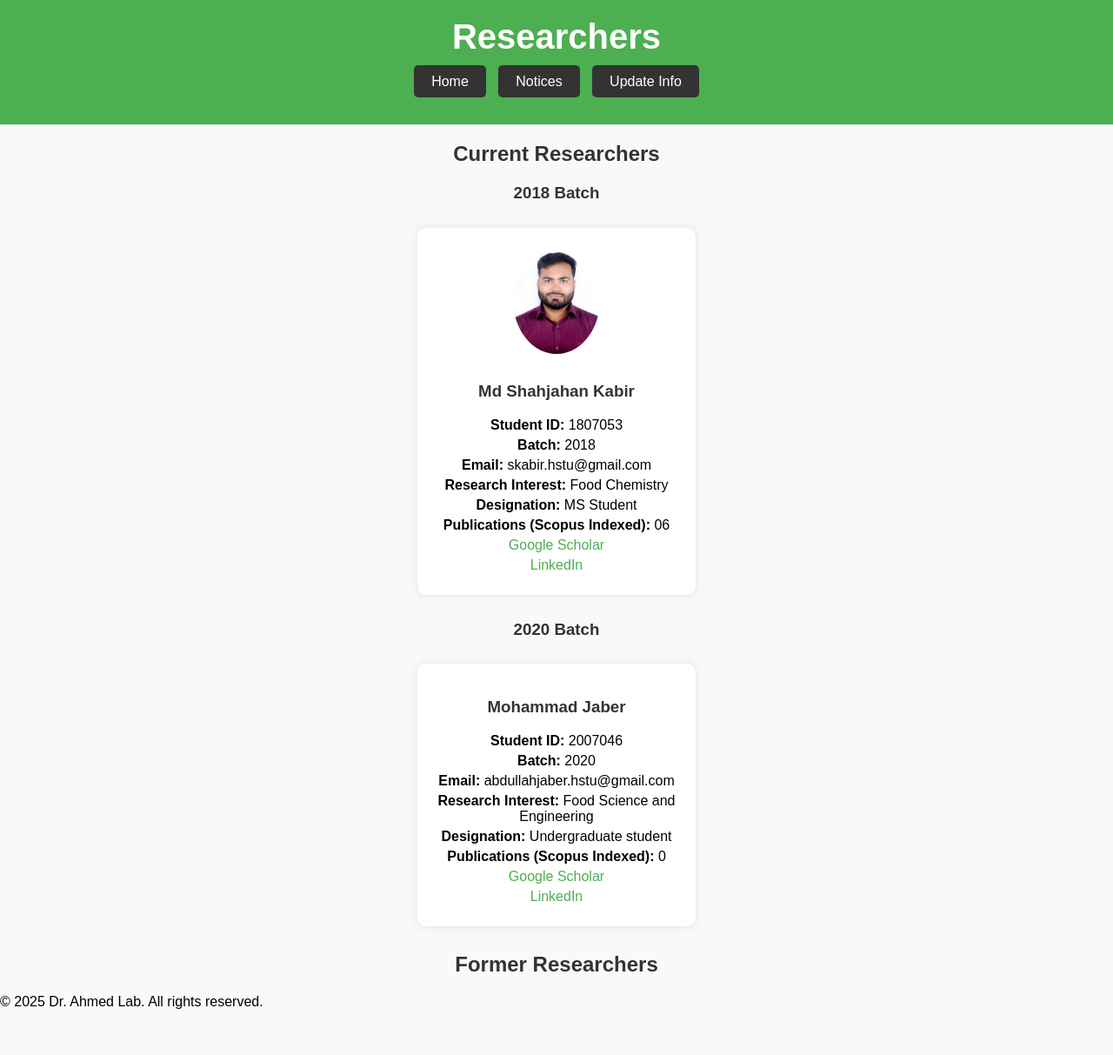
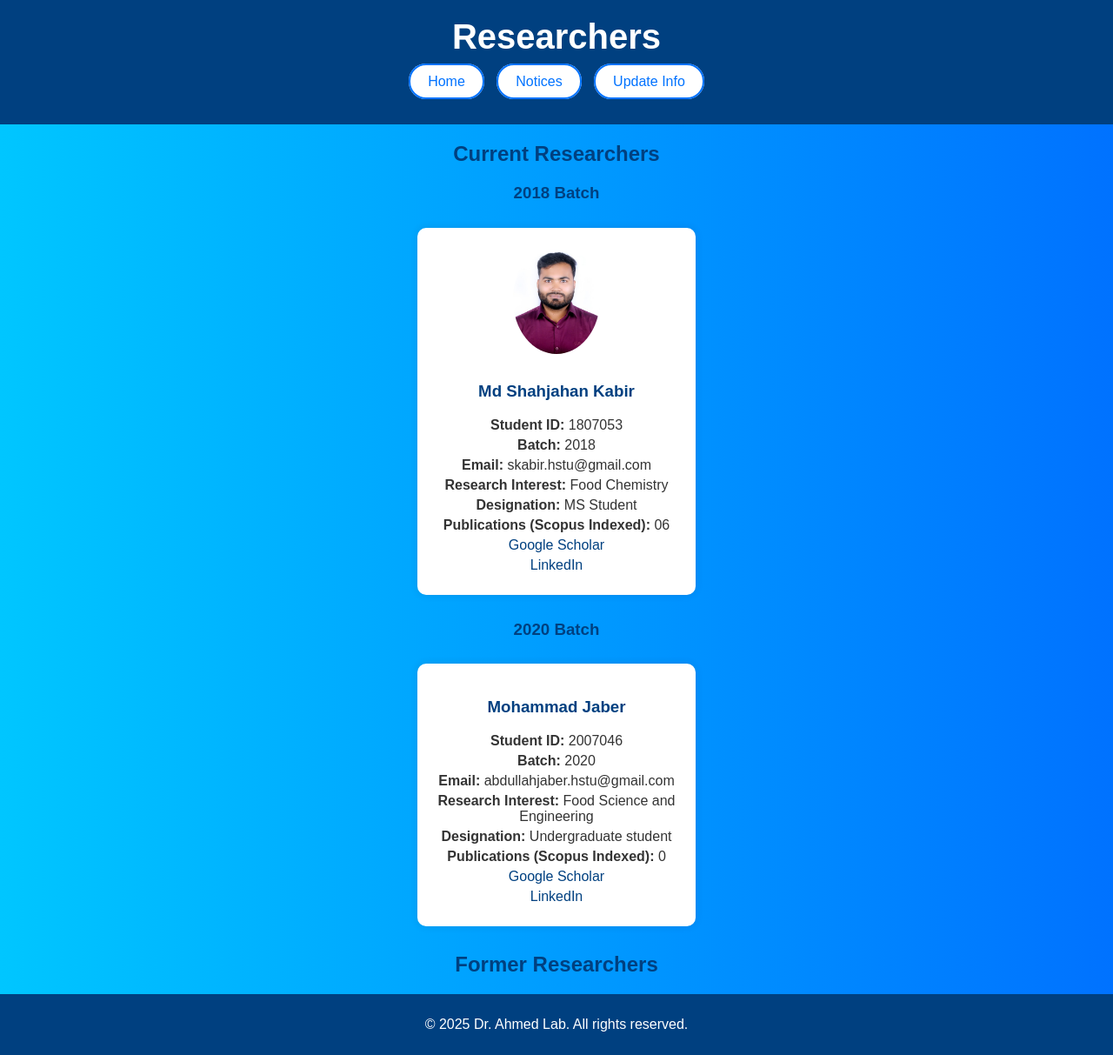
Before and after one commit to foodresearchers/DALab, a plain HTML site: page researchers.html in a window 1280 px wide. Shown: the whole page at 87% size. Before the commit the page ends 1177 px from the top, so only its background shows below. Drawn offline with Linux system fonts and the light colour scheme.

Commit message:
Update styles.css

```diff
--- a/styles.css
+++ b/styles.css
@@ -2,13 +2,14 @@ body {
     font-family: Arial, sans-serif;
     margin: 0;
     padding: 0;
-    background-color: #f8f9fa; /* Updated background color */
+    background: linear-gradient(to right, #00c6ff, #0072ff); /* Blue gradient background */
+    color: #333;
 }
 
 header {
-    background-color: #4CAF50; /* Updated header color */
+    background-color: #004080; /* Dark blue header */
     color: #fff;
-    padding: 20px 0; /* Increased padding */
+    padding: 20px 0;
     text-align: center;
 }
 
@@ -19,23 +20,23 @@ h1 {
 
 h2, h3 {
     text-align: center;
-    color: #333;
+    color: #004080;
 }
 
 .message {
     background-color: #fff;
-    margin: 20px auto; /* Center align messages */
+    margin: 20px auto;
     padding: 20px;
     border-radius: 10px;
     box-shadow: 0 0 10px rgba(0, 0, 0, 0.1);
-    max-width: 600px; /* Added max-width for better layout */
+    max-width: 600px;
 }
 
 .message img {
     max-width: 100px;
     border-radius: 50%;
     display: block;
-    margin: 10px auto; /* Center align image */
+    margin: 10px auto;
 }
 
 nav {
@@ -47,14 +48,16 @@ nav a {
     padding: 10px 20px;
     margin: 5px;
     text-decoration: none;
-    color: #fff;
-    background-color: #333;
-    border-radius: 5px;
-    transition: background-color 0.3s ease; /* Smooth transition for hover effect */
+    color: #0072ff; /* Blue text */
+    background-color: #fff; /* White background */
+    border: 2px solid #0072ff;
+    border-radius: 20px; /* Rounded rectangle buttons */
+    transition: background-color 0.3s ease, color 0.3s ease; /* Smooth transition for hover effect */
 }
 
 nav a:hover {
-    background-color: #555; /* Hover effect for navigation links */
+    background-color: #0072ff; /* Blue background on hover */
+    color: #fff; /* White text on hover */
 }
 
 .card-section .card {
@@ -65,8 +68,8 @@ nav a:hover {
     box-shadow: 0 0 10px rgba(0, 0, 0, 0.1);
     display: inline-block;
     vertical-align: top;
-    width: calc(25% - 40px); /* Adjust width for four cards side by side */
-    text-align: center; /* Center align all card elements */
+    width: calc(25% - 40px);
+    text-align: center;
 }
 
 .card-section .card img {
@@ -76,7 +79,7 @@ nav a:hover {
 }
 
 .card-section .card p {
-    margin: 5px 0; /* Reduce line gaps */
+    margin: 5px 0;
 }
 
 .card-section .card .label {
@@ -84,7 +87,7 @@ nav a:hover {
 }
 
 .card-section .card a {
-    color: #4CAF50; /* Updated link color */
+    color: #004080; /* Dark blue link color */
     text-decoration: none;
 }
 
@@ -109,8 +112,15 @@ nav a:hover {
 #notice-list li {
     background-color: #fff;
     margin: 10px 0;
-    padding: 20px; /* Increased padding for bigger size */
-    font-size: 1.25em; /* Increased font size */
+    padding: 20px;
+    font-size: 1.25em;
     border-radius: 5px;
     box-shadow: 0 0 5px rgba(0, 0, 0, 0.1);
 }
+
+footer {
+    background-color: #004080;
+    color: #fff;
+    padding: 10px 0;
+    text-align: center;
+}
```
